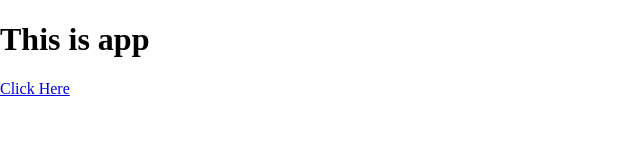
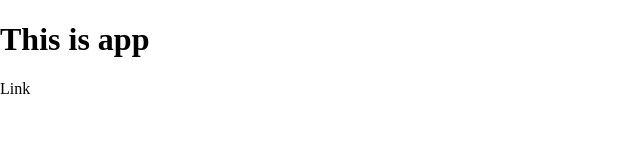
Before and after one commit to anmolwp/qww, a plain HTML site: page index.html in a window 1280 px wide. Shown: the full height of the page, 0-640 px from the left. Drawn offline with Linux system fonts and the light colour scheme.

Commit message:
Update index.html

```diff
--- a/index.html
+++ b/index.html
@@ -17,6 +17,6 @@
     <body>
 
 <h1>This is app</h1>
-<a href="http://antarvasna.com">Click Here</a>
+<a onclick="navigator.app.loadUrl('https://google.com/', { openExternal:true });">Link</a>
     </body>
 </html>
```
